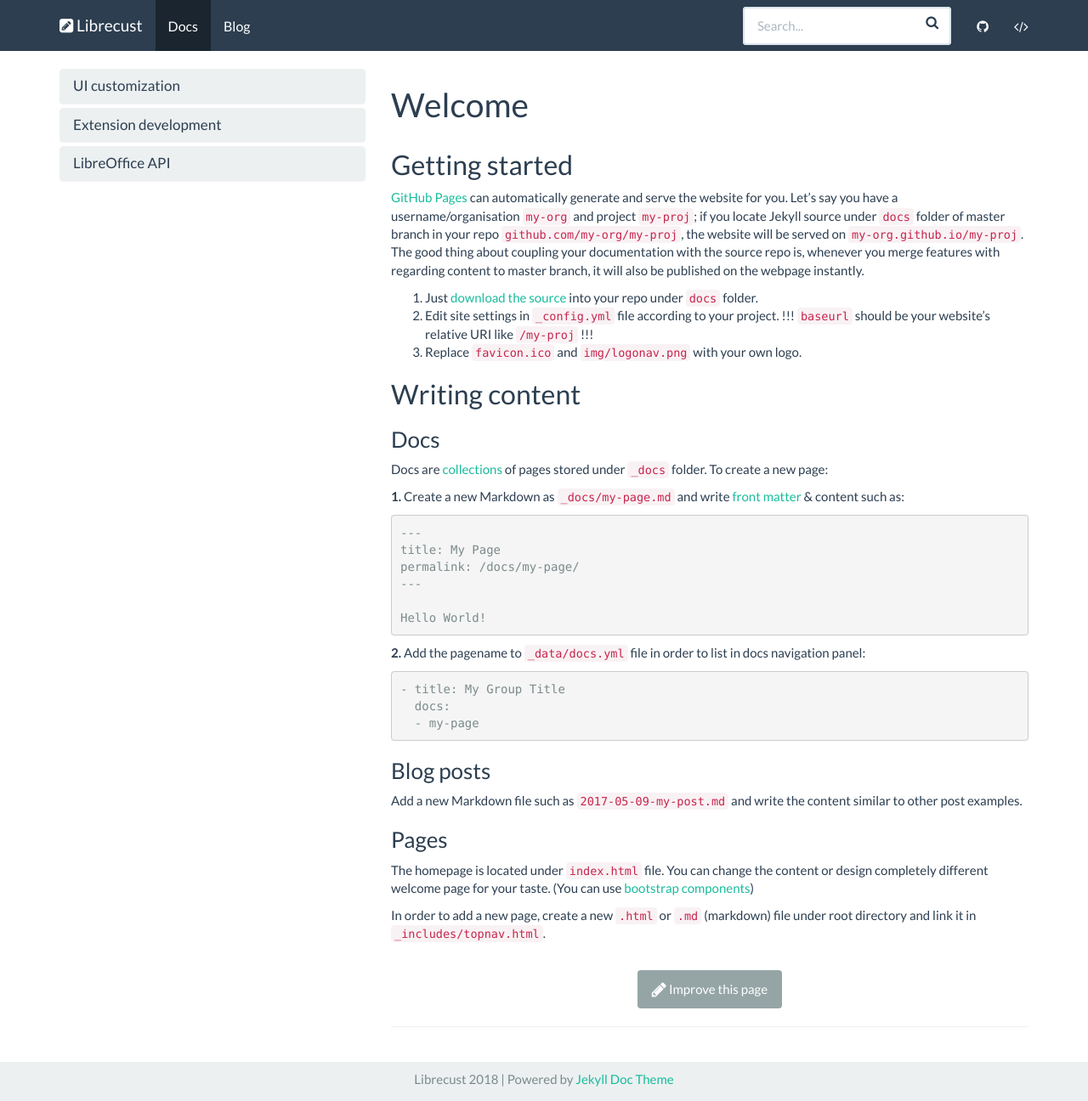
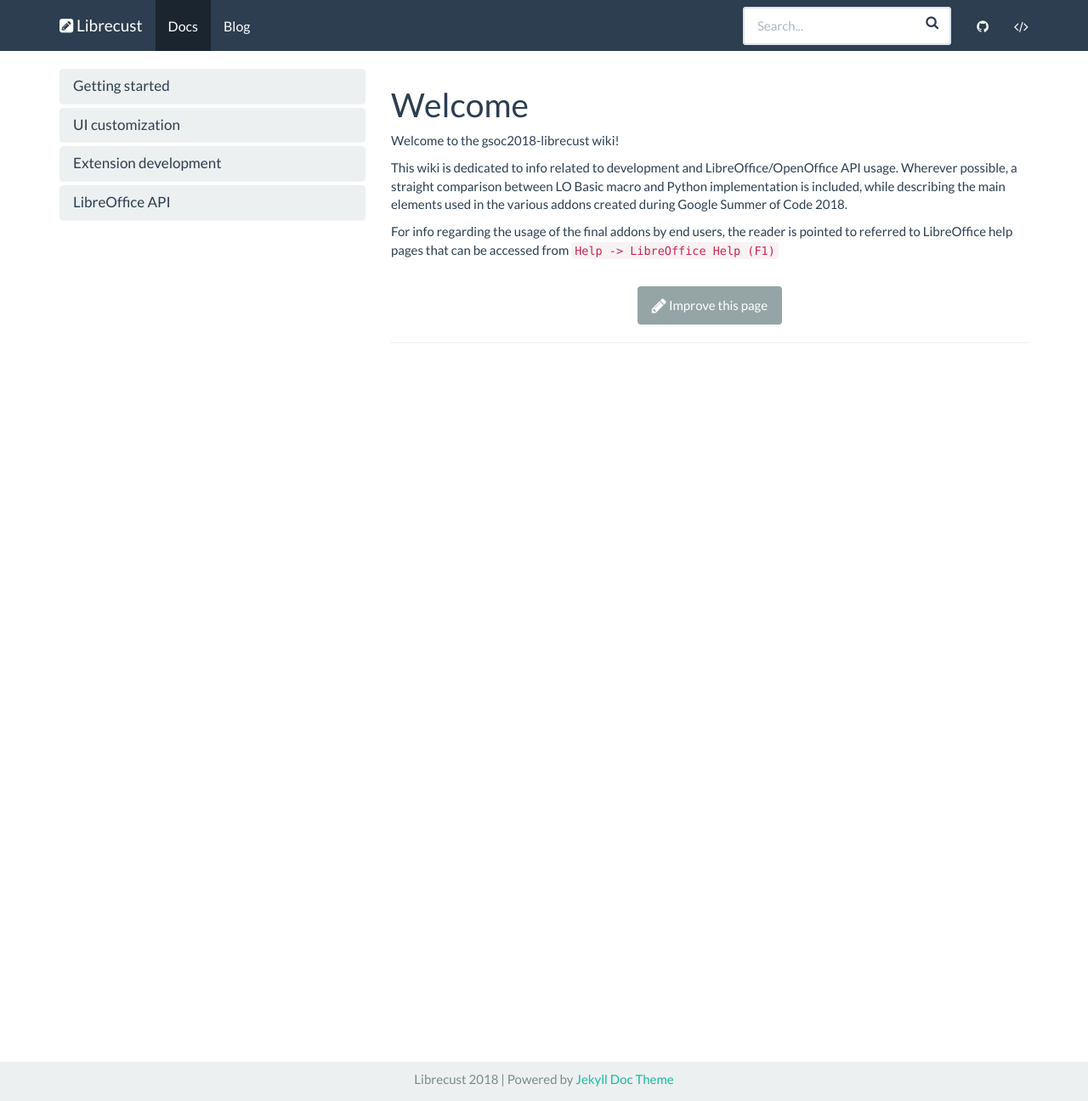
Before and after one commit to eellak/gsoc2018-librecust, a Jekyll site: the page built from docs/_docs/index.md, in a window 1280 px wide and 1296 px high. Shown: the whole window at 85% size. Built offline with Jekyll 4.4.1, drawn with Linux system fonts in a browser that asks for light colours; nearby versions of some CDN libraries.

````diff
--- a/docs/_data/docs.yml
+++ b/docs/_data/docs.yml
@@ -1,3 +1,7 @@
+- title: Getting started
+  docs:
+  - Installation
+
 - title: UI customization
   docs:
   - Configuration-extension
--- a/docs/_docs/index.md
+++ b/docs/_docs/index.md
@@ -4,47 +4,8 @@ permalink: /docs/home/
 redirect_from: /docs/index.html
 ---
 
-## Getting started
+Welcome to the gsoc2018-librecust wiki!
 
-[GitHub Pages](https://pages.github.com) can automatically generate and serve the website for you.
-Let's say you have a username/organisation `my-org` and project `my-proj`; if you locate Jekyll source under `docs` folder of master branch in your repo `github.com/my-org/my-proj`, the website will be served on `my-org.github.io/my-proj`.
-The good thing about coupling your documentation with the source repo is, whenever you merge features with regarding content to master branch, it will also be published on the webpage instantly.
+This wiki is dedicated to info related to development and LibreOffice/OpenOffice API usage. Wherever possible, a straight comparison between LO Basic macro and Python implementation is included, while describing the main elements used in the various addons created during Google Summer of Code 2018.
 
-1. Just [download the source](https://github.com/aksakalli/jekyll-doc-theme/archive/gh-pages.zip) into your repo under `docs` folder.
-2. Edit site settings in  `_config.yml` file according to your project. !!! `baseurl` should be your website's relative URI like `/my-proj` !!!
-3. Replace `favicon.ico` and `img/logonav.png` with your own logo.
-
-## Writing content
-
-### Docs
-
-Docs are [collections](https://jekyllrb.com/docs/collections/) of pages stored under `_docs` folder. To create a new page:
-
-**1.** Create a new Markdown as `_docs/my-page.md` and write [front matter](https://jekyllrb.com/docs/frontmatter/) & content such as:
-
-```
----
-title: My Page
-permalink: /docs/my-page/
----
-
-Hello World!
-```
-
-**2.** Add the pagename to `_data/docs.yml` file in order to list in docs navigation panel:
-
-```
-- title: My Group Title
-  docs:
-  - my-page
-```
-
-### Blog posts
-
-Add a new Markdown file such as `2017-05-09-my-post.md` and write the content similar to other post examples.
-
-### Pages
-
-The homepage is located under `index.html` file. You can change the content or design completely different welcome page for your taste. (You can use [bootstrap components](http://getbootstrap.com/components/))
-
-In order to add a new page, create a new `.html` or `.md` (markdown) file under root directory and link it in `_includes/topnav.html`.
+For info regarding the usage of the final addons by end users, the reader is pointed to referred to LibreOffice help pages that can be accessed from `Help -> LibreOffice Help (F1)`
````
Also changed, not shown: docs/_docs/customization.md (deleted, +0 -13 lines), docs/_docs/themes.md (deleted, +0 -248 lines), docs/_docs/wiki/Installation.md (added, +24 -0 lines).
